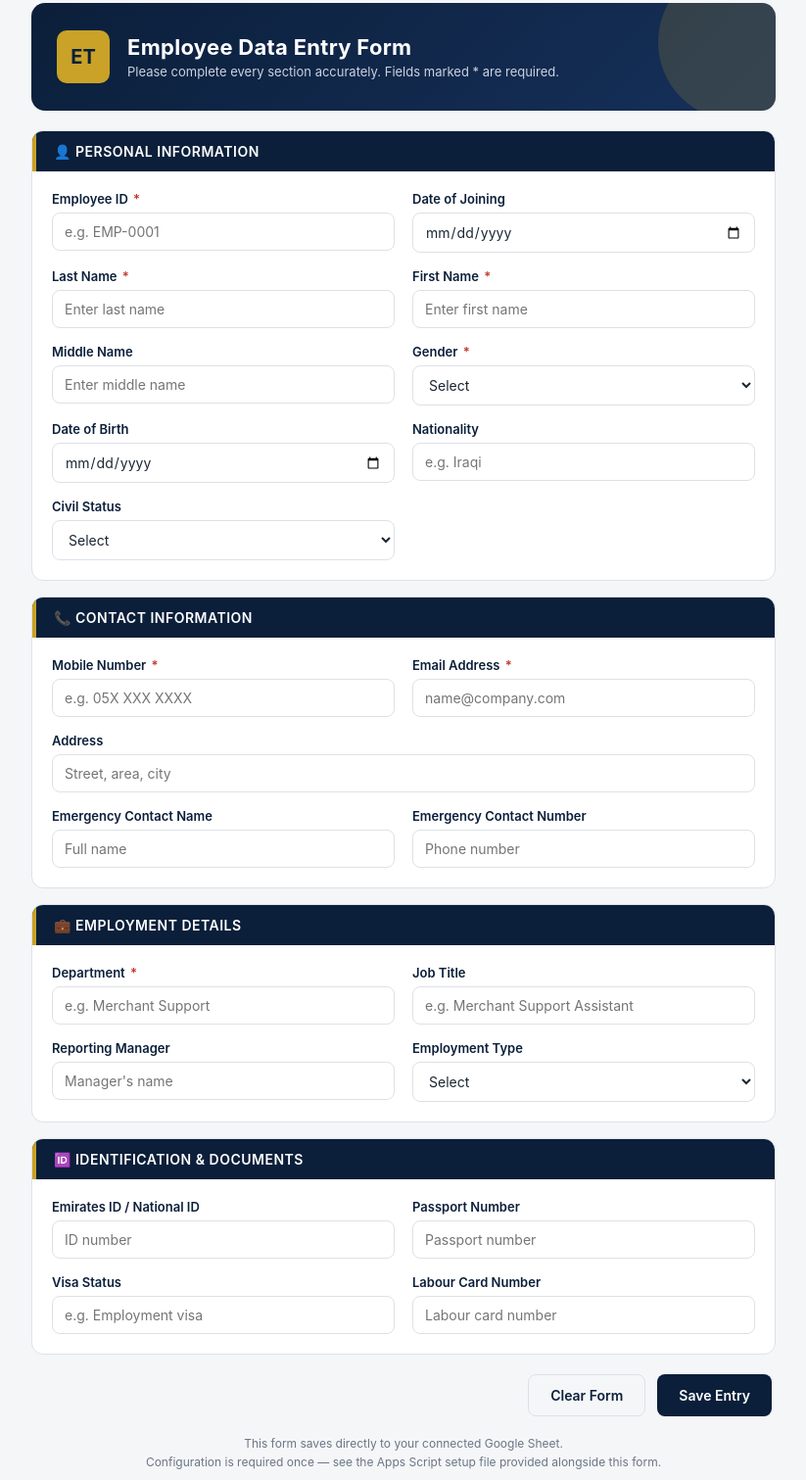
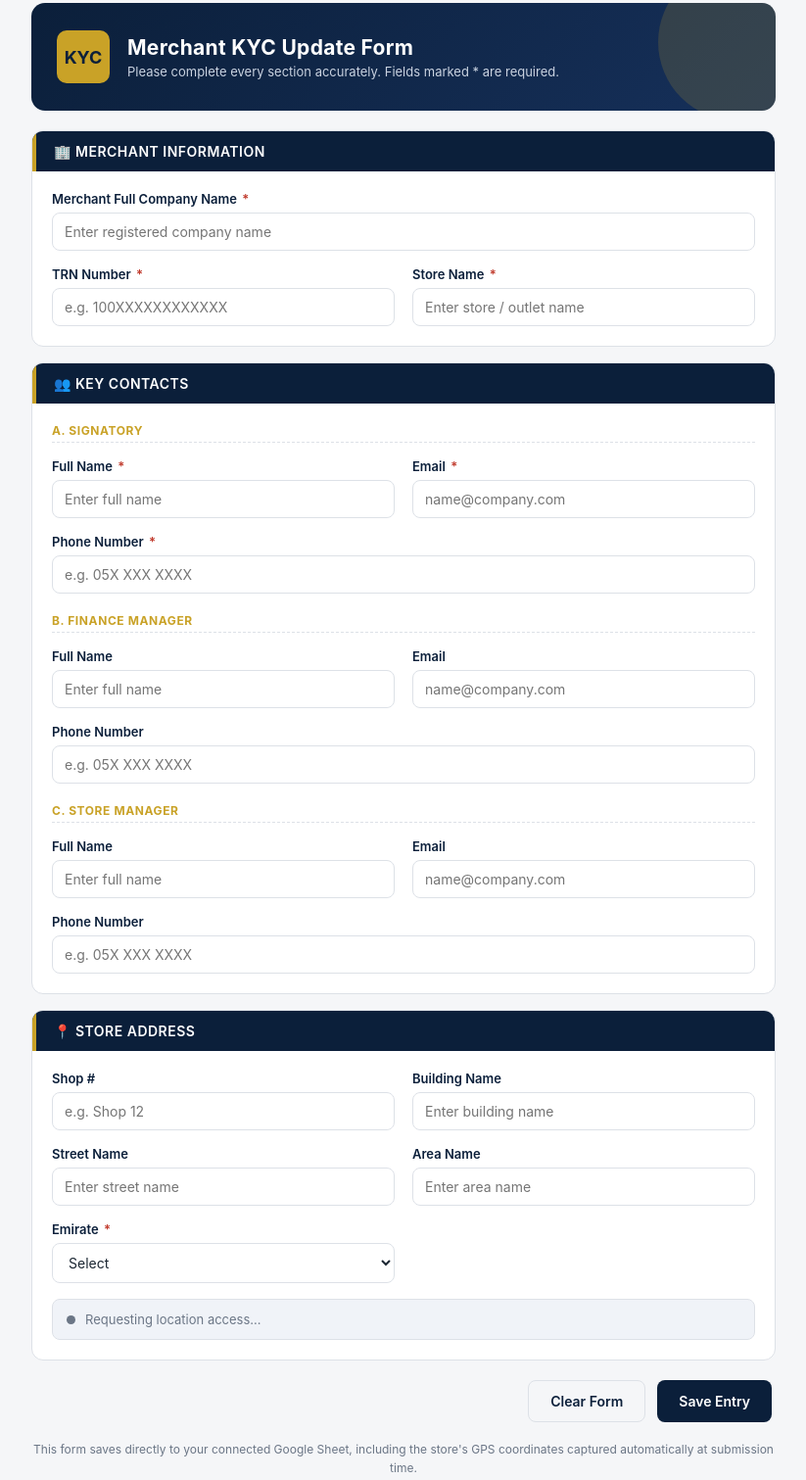
Before and after one commit to saudsaeed1992-eng/Data_Entry_App, a plain HTML site: page index.html in a window 1280 px wide. Shown: the part 21-1532 px from the top of the page at 98% size, without its empty margins (228-1051 px from the left). Drawn offline with Linux system fonts and the light colour scheme.

Commit message:
Redesign as Merchant KYC update form with GPS capture

```diff
--- a/index.html
+++ b/index.html
@@ -3,7 +3,7 @@
 <head>
 <meta charset="UTF-8">
 <meta name="viewport" content="width=device-width, initial-scale=1.0">
-<title>Employee Data Entry Form</title>
+<title>Merchant KYC Update Form</title>
 <style>
   :root {
     --navy: #0B1F3A;
@@ -53,11 +53,11 @@
     border-radius: 10px;
     background: var(--gold);
     display: flex; align-items: center; justify-content: center;
-    font-weight: 700; font-size: 20px; color: var(--navy);
+    font-weight: 700; font-size: 18px; color: var(--navy);
     flex-shrink: 0;
     z-index: 1;
   }
-  .header h1 { margin: 0; font-size: 22px; letter-spacing: 0.3px; z-index: 1; }
+  .header h1 { margin: 0; font-size: 21px; letter-spacing: 0.3px; z-index: 1; }
   .header p { margin: 4px 0 0; font-size: 13px; color: #C9D2E0; z-index: 1; }
 
   .section {
@@ -112,6 +112,19 @@
   .field.invalid input, .field.invalid select { border-color: var(--error); }
   .field.invalid .error-text { display: block; }
 
+  .subhead {
+    grid-column: 1 / -1;
+    font-size: 12px;
+    font-weight: 700;
+    color: var(--gold);
+    text-transform: uppercase;
+    letter-spacing: 0.6px;
+    margin-top: 4px;
+    padding-bottom: 4px;
+    border-bottom: 1px dashed var(--border);
+  }
+  .subhead:first-child { margin-top: 0; }
+
   .actions {
     display: flex;
     gap: 12px;
@@ -129,17 +142,10 @@
     transition: transform .1s, opacity .15s;
   }
   button:active { transform: scale(0.98); }
-  .btn-primary {
-    background: var(--navy);
-    color: #fff;
-  }
+  .btn-primary { background: var(--navy); color: #fff; }
   .btn-primary:hover { background: var(--navy-light); }
   .btn-primary:disabled { opacity: 0.6; cursor: not-allowed; }
-  .btn-secondary {
-    background: transparent;
-    color: var(--navy);
-    border: 1px solid var(--border);
-  }
+  .btn-secondary { background: transparent; color: var(--navy); border: 1px solid var(--border); }
 
   .status {
     text-align: center;
@@ -155,6 +161,23 @@
   .status.err { background: #FBEAE8; color: var(--error); border: 1px solid #F2C6C0; }
   .status.loading { background: #FFF7E0; color: #8A6D00; border: 1px solid #F0E0A0; }
 
+  .gps-box {
+    grid-column: 1 / -1;
+    display: flex;
+    align-items: center;
+    gap: 10px;
+    padding: 12px 14px;
+    border-radius: 8px;
+    background: #F0F3F8;
+    border: 1px solid var(--border);
+    font-size: 13px;
+  }
+  .gps-dot { width: 9px; height: 9px; border-radius: 50%; background: var(--muted); flex-shrink: 0; }
+  .gps-dot.active { background: var(--success); }
+  .gps-dot.error { background: var(--error); }
+  .gps-text { color: var(--muted); }
+  .gps-text b { color: var(--text); }
+
   .config-note {
     font-size: 12px;
     color: var(--muted);
@@ -168,148 +191,130 @@
 <div class="wrap">
 
   <div class="header">
-    <div class="badge">ET</div>
+    <div class="badge">KYC</div>
     <div>
-      <h1>Employee Data Entry Form</h1>
+      <h1>Merchant KYC Update Form</h1>
       <p>Please complete every section accurately. Fields marked * are required.</p>
     </div>
   </div>
 
   <div id="status" class="status"></div>
 
-  <form id="empForm">
+  <form id="kycForm">
 
     <div class="section">
-      <div class="section-title">👤 Personal Information</div>
+      <div class="section-title">🏢 Merchant Information</div>
       <div class="section-body">
-        <div class="field">
-          <label>Employee ID <span class="req">*</span></label>
-          <input type="text" name="employeeId" placeholder="e.g. EMP-0001" required>
-          <span class="error-text">Employee ID is required</span>
+        <div class="field full">
+          <label>Merchant Full Company Name <span class="req">*</span></label>
+          <input type="text" name="companyName" placeholder="Enter registered company name" required>
+          <span class="error-text">Company name is required</span>
         </div>
         <div class="field">
-          <label>Date of Joining</label>
-          <input type="date" name="dateOfJoining">
+          <label>TRN Number <span class="req">*</span></label>
+          <input type="text" name="trn" placeholder="e.g. 100XXXXXXXXXXXX" required>
+          <span class="error-text">TRN number is required</span>
         </div>
         <div class="field">
-          <label>Last Name <span class="req">*</span></label>
-          <input type="text" name="lastName" placeholder="Enter last name" required>
-          <span class="error-text">Last name is required</span>
-        </div>
-        <div class="field">
-          <label>First Name <span class="req">*</span></label>
-          <input type="text" name="firstName" placeholder="Enter first name" required>
-          <span class="error-text">First name is required</span>
-        </div>
-        <div class="field">
-          <label>Middle Name</label>
-          <input type="text" name="middleName" placeholder="Enter middle name">
-        </div>
-        <div class="field">
-          <label>Gender <span class="req">*</span></label>
-          <select name="gender" required>
-            <option value="">Select</option>
-            <option>Male</option>
-            <option>Female</option>
-          </select>
-          <span class="error-text">Please select a gender</span>
-        </div>
-        <div class="field">
-          <label>Date of Birth</label>
-          <input type="date" name="dob">
-        </div>
-        <div class="field">
-          <label>Nationality</label>
-          <input type="text" name="nationality" placeholder="e.g. Iraqi">
-        </div>
-        <div class="field">
-          <label>Civil Status</label>
-          <select name="civilStatus">
-            <option value="">Select</option>
-            <option>Single</option>
-            <option>Married</option>
-            <option>Divorced</option>
-            <option>Widowed</option>
-          </select>
+          <label>Store Name <span class="req">*</span></label>
+          <input type="text" name="storeName" placeholder="Enter store / outlet name" required>
+          <span class="error-text">Store name is required</span>
         </div>
       </div>
     </div>
 
     <div class="section">
-      <div class="section-title">📞 Contact Information</div>
+      <div class="section-title">👥 Key Contacts</div>
       <div class="section-body">
+
+        <div class="subhead">A. Signatory</div>
         <div class="field">
-          <label>Mobile Number <span class="req">*</span></label>
-          <input type="tel" name="mobile" placeholder="e.g. 05X XXX XXXX" required>
-          <span class="error-text">Mobile number is required</span>
+          <label>Full Name <span class="req">*</span></label>
+          <input type="text" name="signatoryName" placeholder="Enter full name" required>
+          <span class="error-text">Required</span>
         </div>
         <div class="field">
-          <label>Email Address <span class="req">*</span></label>
-          <input type="email" name="email" placeholder="name@company.com" required>
-          <span class="error-text">A valid email is required</span>
+          <label>Email <span class="req">*</span></label>
+          <input type="email" name="signatoryEmail" placeholder="name@company.com" required>
+          <span class="error-text">Valid email required</span>
         </div>
         <div class="field full">
-          <label>Address</label>
-          <input type="text" name="address" placeholder="Street, area, city">
+          <label>Phone Number <span class="req">*</span></label>
+          <input type="tel" name="signatoryPhone" placeholder="e.g. 05X XXX XXXX" required>
+          <span class="error-text">Required</span>
+        </div>
+
+        <div class="subhead">B. Finance Manager</div>
+        <div class="field">
+          <label>Full Name</label>
+          <input type="text" name="financeName" placeholder="Enter full name">
         </div>
         <div class="field">
-          <label>Emergency Contact Name</label>
-          <input type="text" name="emergencyName" placeholder="Full name">
+          <label>Email</label>
+          <input type="email" name="financeEmail" placeholder="name@company.com">
+        </div>
+        <div class="field full">
+          <label>Phone Number</label>
+          <input type="tel" name="financePhone" placeholder="e.g. 05X XXX XXXX">
+        </div>
+
+        <div class="subhead">C. Store Manager</div>
+        <div class="field">
+          <label>Full Name</label>
+          <input type="text" name="storeManagerName" placeholder="Enter full name">
         </div>
         <div class="field">
-          <label>Emergency Contact Number</label>
-          <input type="tel" name="emergencyNumber" placeholder="Phone number">
+          <label>Email</label>
+          <input type="email" name="storeManagerEmail" placeholder="name@company.com">
         </div>
+        <div class="field full">
+          <label>Phone Number</label>
+          <input type="tel" name="storeManagerPhone" placeholder="e.g. 05X XXX XXXX">
+        </div>
+
       </div>
     </div>
 
     <div class="section">
-      <div class="section-title">💼 Employment Details</div>
+      <div class="section-title">📍 Store Address</div>
       <div class="section-body">
         <div class="field">
-          <label>Department <span class="req">*</span></label>
-          <input type="text" name="department" placeholder="e.g. Merchant Support" required>
-          <span class="error-text">Department is required</span>
+          <label>Shop #</label>
+          <input type="text" name="shopNumber" placeholder="e.g. Shop 12">
         </div>
         <div class="field">
-          <label>Job Title</label>
-          <input type="text" name="jobTitle" placeholder="e.g. Merchant Support Assistant">
+          <label>Building Name</label>
+          <input type="text" name="buildingName" placeholder="Enter building name">
         </div>
         <div class="field">
-          <label>Reporting Manager</label>
-          <input type="text" name="manager" placeholder="Manager's name">
+          <label>Street Name</label>
+          <input type="text" name="streetName" placeholder="Enter street name">
         </div>
         <div class="field">
-          <label>Employment Type</label>
-          <select name="employmentType">
-            <option value="">Select</option>
-            <option>Full-time</option>
-            <option>Part-time</option>
-            <option>Contract</option>
-          </select>
-        </div>
-      </div>
-    </div>
-
-    <div class="section">
-      <div class="section-title">🆔 Identification & Documents</div>
-      <div class="section-body">
-        <div class="field">
-          <label>Emirates ID / National ID</label>
-          <input type="text" name="nationalId" placeholder="ID number">
+          <label>Area Name</label>
+          <input type="text" name="areaName" placeholder="Enter area name">
         </div>
         <div class="field">
-          <label>Passport Number</label>
-          <input type="text" name="passport" placeholder="Passport number">
+          <label>Emirate <span class="req">*</span></label>
+          <select name="emirate" required>
+            <option value="">Select</option>
+            <option>Abu Dhabi</option>
+            <option>Dubai</option>
+            <option>Sharjah</option>
+            <option>Ajman</option>
+            <option>Umm Al Quwain</option>
+            <option>Ras Al Khaimah</option>
+            <option>Fujairah</option>
+          </select>
+          <span class="error-text">Please select an Emirate</span>
         </div>
-        <div class="field">
-          <label>Visa Status</label>
-          <input type="text" name="visaStatus" placeholder="e.g. Employment visa">
+
+        <div class="gps-box">
+          <div class="gps-dot" id="gpsDot"></div>
+          <div class="gps-text" id="gpsText">Requesting location access…</div>
         </div>
-        <div class="field">
-          <label>Labour Card Number</label>
-          <input type="text" name="labourCard" placeholder="Labour card number">
-        </div>
+        <input type="hidden" name="latitude" id="latitude">
+        <input type="hidden" name="longitude" id="longitude">
       </div>
     </div>
 
@@ -321,8 +326,7 @@
   </form>
 
   <p class="config-note">
-    This form saves directly to your connected Google Sheet.<br>
-    Configuration is required once — see the Apps Script setup file provided alongside this form.
+    This form saves directly to your connected Google Sheet, including the store's GPS coordinates captured automatically at submission time.
   </p>
 
 </div>
@@ -331,9 +335,35 @@
   // ⚠️ Paste your deployed Google Apps Script Web App URL here after setup.
   const SCRIPT_URL = "PASTE_YOUR_APPS_SCRIPT_WEB_APP_URL_HERE";
 
-  const form = document.getElementById('empForm');
+  const form = document.getElementById('kycForm');
   const statusEl = document.getElementById('status');
   const submitBtn = document.getElementById('submitBtn');
+  const gpsDot = document.getElementById('gpsDot');
+  const gpsText = document.getElementById('gpsText');
+  const latInput = document.getElementById('latitude');
+  const lngInput = document.getElementById('longitude');
+
+  function captureLocation() {
+    if (!navigator.geolocation) {
+      gpsDot.classList.add('error');
+      gpsText.textContent = 'Geolocation is not supported on this device.';
+      return;
+    }
+    navigator.geolocation.getCurrentPosition(
+      (pos) => {
+        latInput.value = pos.coords.latitude.toFixed(6);
+        lngInput.value = pos.coords.longitude.toFixed(6);
+        gpsDot.classList.add('active');
+        gpsText.innerHTML = 'Location captured: <b>' + latInput.value + ', ' + lngInput.value + '</b>';
+      },
+      (err) => {
+        gpsDot.classList.add('error');
+        gpsText.textContent = 'Location access denied. Please enable location permissions and reload.';
+      },
+      { enableHighAccuracy: true, timeout: 10000 }
+    );
+  }
+  captureLocation();
 
   function showStatus(type, msg) {
     statusEl.className = 'status show ' + type;
@@ -353,11 +383,12 @@
         valid = false;
       }
     });
-    const emailInput = form.querySelector('[name="email"]');
-    if (emailInput.value && !/^\S+@\S+\.\S+$/.test(emailInput.value)) {
-      emailInput.closest('.field').classList.add('invalid');
-      valid = false;
-    }
+    form.querySelectorAll('input[type="email"]').forEach(input => {
+      if (input.value && !/^\S+@\S+\.\S+$/.test(input.value)) {
+        input.closest('.field').classList.add('invalid');
+        valid = false;
+      }
+    });
     return valid;
   }
 
@@ -369,6 +400,10 @@
     }
     if (SCRIPT_URL.includes('PASTE_YOUR')) {
       showStatus('err', 'Setup needed: add your Apps Script Web App URL in the code (see instructions).');
+      return;
+    }
+    if (!latInput.value) {
+      showStatus('err', 'Location not yet captured. Please allow location access and try again.');
       return;
     }
 
@@ -385,8 +420,9 @@
         headers: { 'Content-Type': 'text/plain' },
         body: JSON.stringify(data)
       });
-      showStatus('ok', 'Employee entry saved successfully.');
+      showStatus('ok', 'Merchant KYC entry saved successfully.');
       form.reset();
+      captureLocation();
     } catch (err) {
       showStatus('err', 'Something went wrong. Please try again.');
     } finally {
@@ -398,6 +434,7 @@
     form.reset();
     clearErrors();
     statusEl.className = 'status';
+    captureLocation();
   });
 </script>
 
```
Also changed, not shown: 1 other file.
